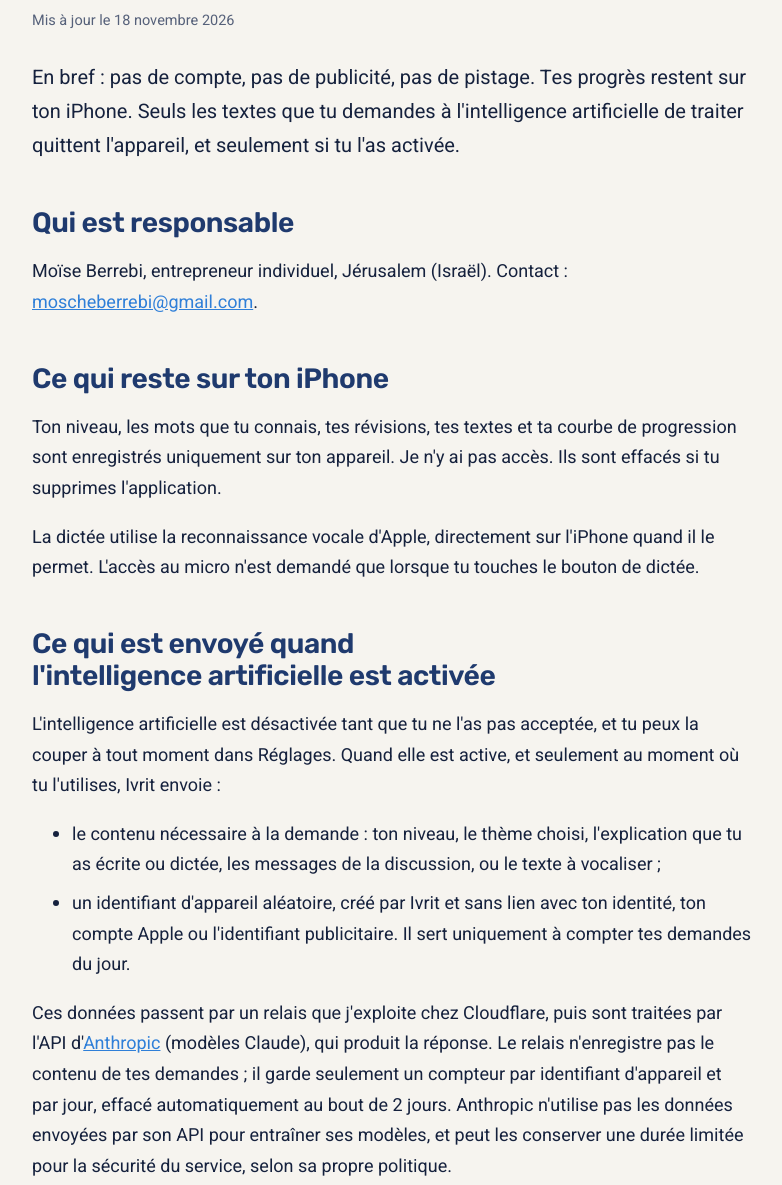
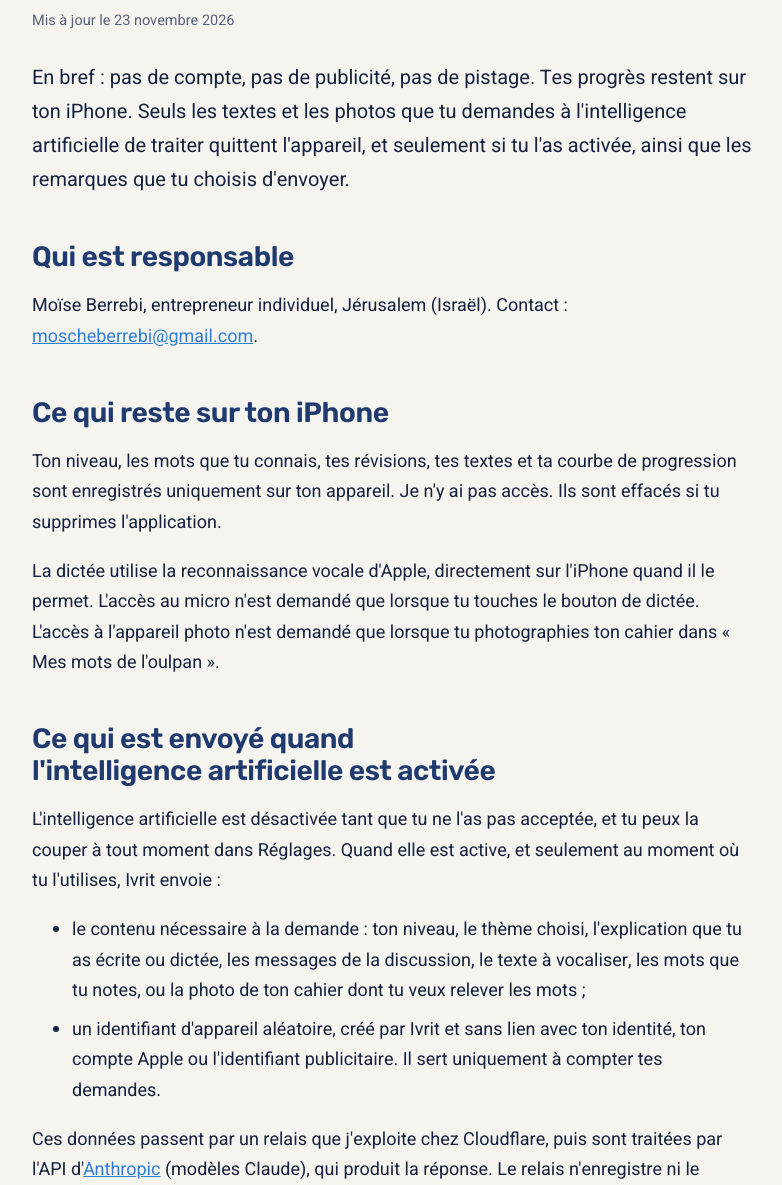
Before and after one commit to moise770/moise770.github.io, a plain HTML site: page ivrit/confidentialite/index.html in a window 1280 px wide. Shown: the part 195-1380 px from the top of the page, without its empty margins (248-1030 px from the left). Drawn offline with Linux system fonts and the light colour scheme.

Commit message:
Ivrit : limites par semaine, remarques, photos du cahier et statistiques de consommation dans l'aide et la confidentialité
Co-Authored-By: Claude Opus 5.5 <noreply@anthropic.com>
Claude-Session: https://claude.ai/code/session_01V5CVg1qFSss6PPEaBQRQft

```diff
--- a/ivrit/confidentialite/index.html
+++ b/ivrit/confidentialite/index.html
@@ -89,24 +89,27 @@ dd { margin: 4px 0 0; }
   <nav class="fil" aria-label="Fil d'Ariane"><a href="/ivrit/">Ivrit</a> › Politique de confidentialité</nav>
   <article>
     <h1>Politique de confidentialité</h1>
-    <p class="date">Mis à jour le 18 novembre 2026</p>
-<p class="chapo">En bref : pas de compte, pas de publicité, pas de pistage. Tes progrès restent sur ton iPhone. Seuls les textes que tu demandes à l'intelligence artificielle de traiter quittent l'appareil, et seulement si tu l'as activée.</p>
+    <p class="date">Mis à jour le 23 novembre 2026</p>
+<p class="chapo">En bref : pas de compte, pas de publicité, pas de pistage. Tes progrès restent sur ton iPhone. Seuls les textes et les photos que tu demandes à l'intelligence artificielle de traiter quittent l'appareil, et seulement si tu l'as activée, ainsi que les remarques que tu choisis d'envoyer.</p>
 
 <h2>Qui est responsable</h2>
 <p>Moïse Berrebi, entrepreneur individuel, Jérusalem (Israël). Contact : <a href="mailto:moscheberrebi@gmail.com?subject=Ivrit%20confidentialit%C3%A9">moscheberrebi@gmail.com</a>.</p>
 
 <h2>Ce qui reste sur ton iPhone</h2>
 <p>Ton niveau, les mots que tu connais, tes révisions, tes textes et ta courbe de progression sont enregistrés uniquement sur ton appareil. Je n'y ai pas accès. Ils sont effacés si tu supprimes l'application.</p>
-<p>La dictée utilise la reconnaissance vocale d'Apple, directement sur l'iPhone quand il le permet. L'accès au micro n'est demandé que lorsque tu touches le bouton de dictée.</p>
+<p>La dictée utilise la reconnaissance vocale d'Apple, directement sur l'iPhone quand il le permet. L'accès au micro n'est demandé que lorsque tu touches le bouton de dictée. L'accès à l'appareil photo n'est demandé que lorsque tu photographies ton cahier dans « Mes mots de l'oulpan ».</p>
 
 <h2>Ce qui est envoyé quand l'intelligence artificielle est activée</h2>
 <p>L'intelligence artificielle est désactivée tant que tu ne l'as pas acceptée, et tu peux la couper à tout moment dans Réglages. Quand elle est active, et seulement au moment où tu l'utilises, Ivrit envoie :</p>
 <ul>
-  <li>le contenu nécessaire à la demande : ton niveau, le thème choisi, l'explication que tu as écrite ou dictée, les messages de la discussion, ou le texte à vocaliser ;</li>
-  <li>un identifiant d'appareil aléatoire, créé par Ivrit et sans lien avec ton identité, ton compte Apple ou l'identifiant publicitaire. Il sert uniquement à compter tes demandes du jour.</li>
+  <li>le contenu nécessaire à la demande : ton niveau, le thème choisi, l'explication que tu as écrite ou dictée, les messages de la discussion, le texte à vocaliser, les mots que tu notes, ou la photo de ton cahier dont tu veux relever les mots ;</li>
+  <li>un identifiant d'appareil aléatoire, créé par Ivrit et sans lien avec ton identité, ton compte Apple ou l'identifiant publicitaire. Il sert uniquement à compter tes demandes.</li>
 </ul>
-<p>Ces données passent par un relais que j'exploite chez Cloudflare, puis sont traitées par l'API d'<a href="https://www.anthropic.com/legal/privacy">Anthropic</a> (modèles Claude), qui produit la réponse. Le relais n'enregistre pas le contenu de tes demandes ; il garde seulement un compteur par identifiant d'appareil et par jour, effacé automatiquement au bout de 2 jours. Anthropic n'utilise pas les données envoyées par son API pour entraîner ses modèles, et peut les conserver une durée limitée pour la sécurité du service, selon sa propre politique.</p>
+<p>Ces données passent par un relais que j'exploite chez Cloudflare, puis sont traitées par l'API d'<a href="https://www.anthropic.com/legal/privacy">Anthropic</a> (modèles Claude), qui produit la réponse. Le relais n'enregistre ni le contenu de tes demandes ni tes photos ; il garde seulement un compteur par identifiant d'appareil et par jour, effacé automatiquement au bout de 2 jours, et des statistiques globales de consommation (nombre de demandes et volume traité par mois, sans contenu ni identifiant). Anthropic n'utilise pas les données envoyées par son API pour entraîner ses modèles, et peut les conserver une durée limitée pour la sécurité du service, selon sa propre politique.</p>
 <p>N'écris pas d'informations personnelles sensibles dans tes explications ou tes discussions : ce n'est jamais nécessaire pour apprendre.</p>
+
+<h2>Remarques</h2>
+<p>Quand tu envoies une remarque (sur un mot, un texte ou l'application), elle est transmise sans ton nom : ta remarque, le mot ou le texte concerné, ton niveau et la version de l'application. Elle est conservée au plus un an pour améliorer Ivrit, puis effacée. Ne mets pas d'informations personnelles dans tes remarques ; si tu souhaites une réponse, écris-moi plutôt par e-mail.</p>
 
 <h2>Achats</h2>
 <p>Les abonnements sont gérés par Apple. Je ne reçois ni ton nom, ni ton adresse e-mail, ni tes coordonnées bancaires ; l'application sait seulement si un abonnement est actif.</p>
```
Also changed, not shown: ivrit/index.html (+6 -4 lines).
